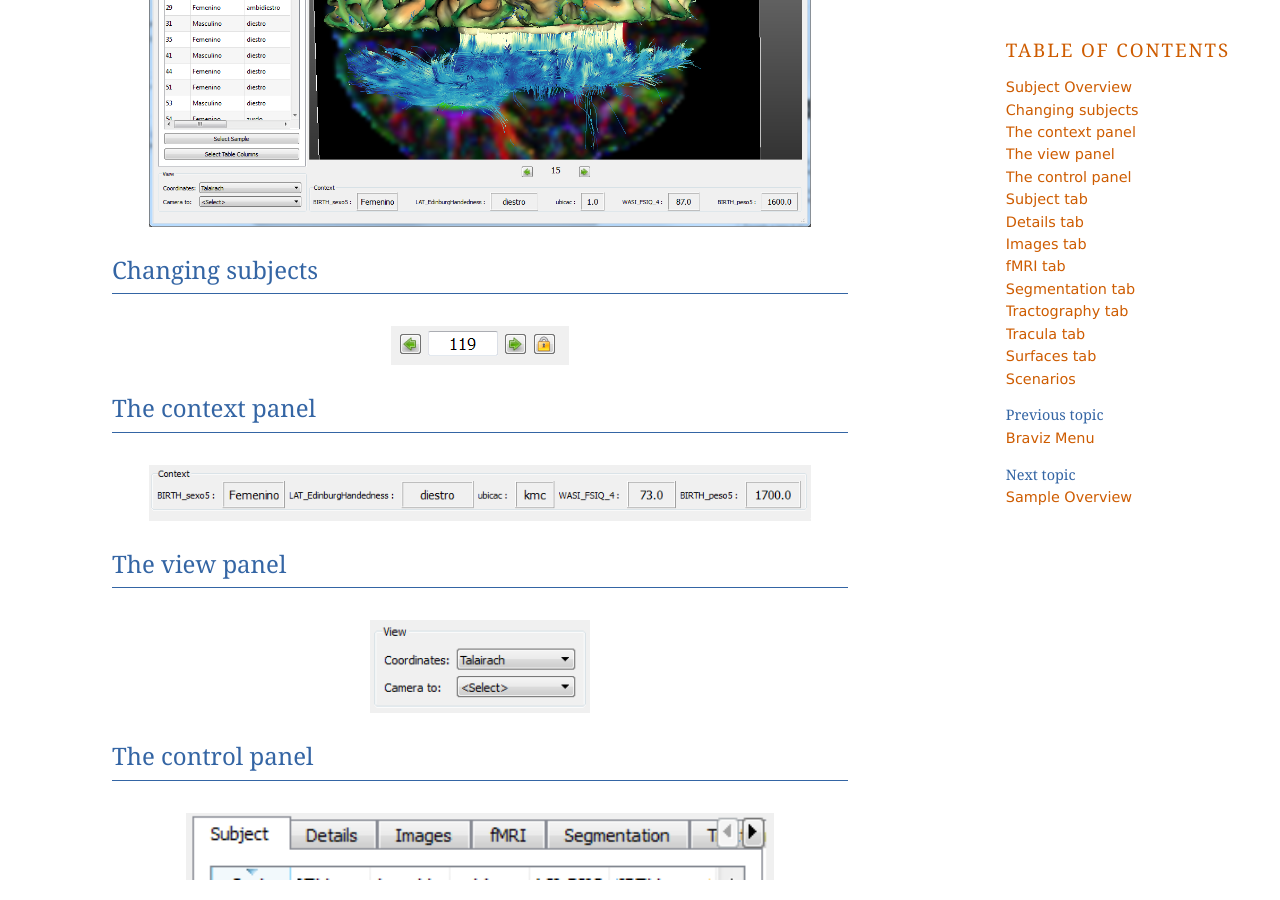
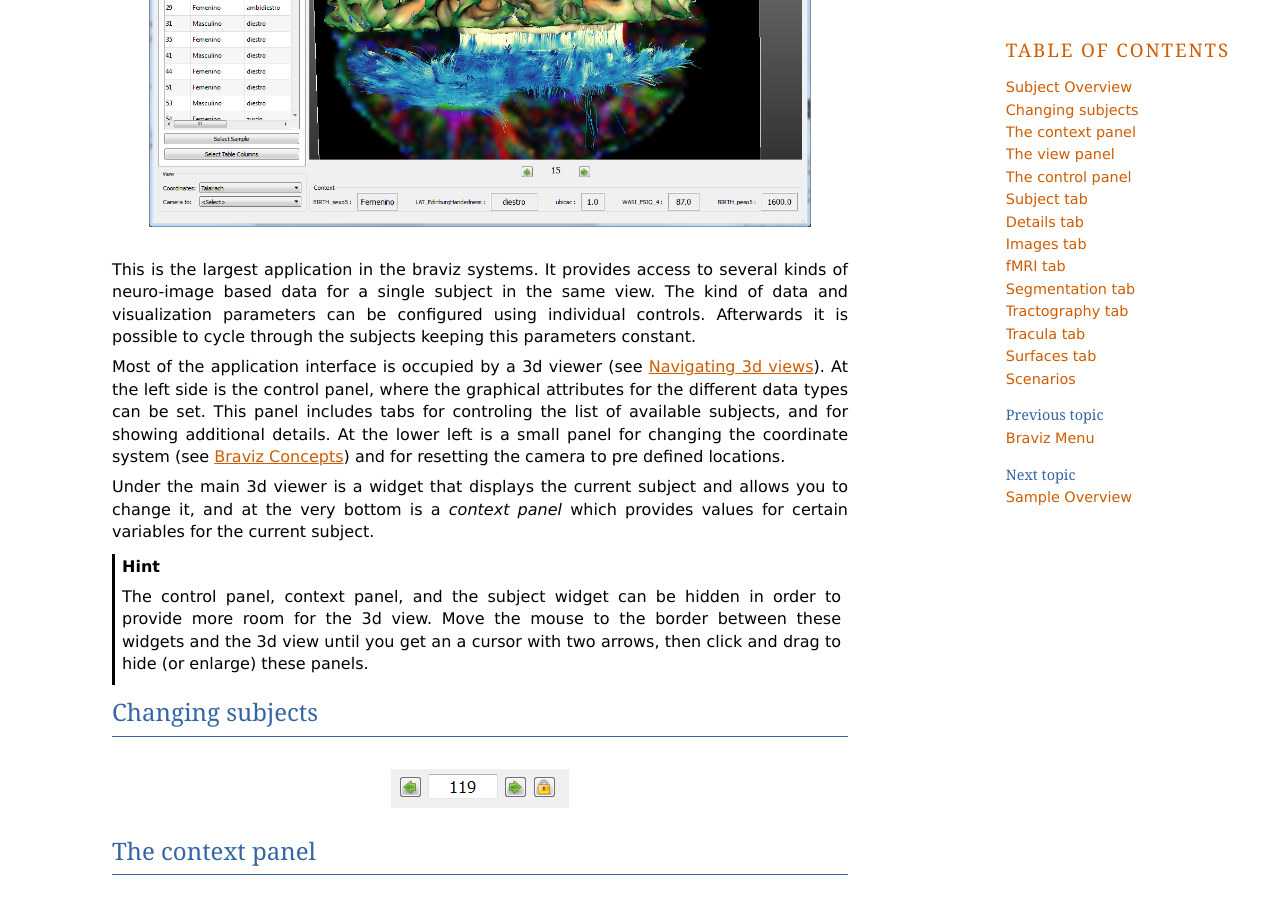
Before and after one commit to diego0020/braviz-app, a Sphinx documentation site: the page built from sphinx_doc/source/graphical/subject_overview.rst, in a window 1280 px wide and 900 px high, scrolled down 313 px. Built offline with Sphinx 7.4.7, drawn with Linux system fonts in a browser that asks for light colours.

Commit message:
subject overview documentation

```diff
--- a/sphinx_doc/source/graphical/subject_overview.rst
+++ b/sphinx_doc/source/graphical/subject_overview.rst
@@ -5,6 +5,23 @@ Subject Overview
     :align: center
     :width: 90%
     :alt: Subject overview screenshot
+
+This is the largest application in the braviz systems. It provides access to several kinds of neuro-image based data
+for a single subject in the same view. The kind of data and visualization parameters can be configured using individual
+controls. Afterwards it is possible to cycle through the subjects keeping this parameters constant.
+
+Most of the application interface is occupied by a 3d viewer (see :doc:`3dviews`). At the left side is the control
+panel, where the graphical attributes for the different data types can be set. This panel includes tabs for controling
+the list of available subjects, and for showing additional details.  At the lower left is a small panel for changing
+the coordinate system (see :doc:`concepts`) and for resetting the camera to pre defined locations.
+
+Under the main 3d viewer is a widget that displays the current subject and allows you to change it, and at the
+very bottom is a *context panel* which provides values for certain variables for the current subject.
+
+.. hint::
+    The control panel, context panel, and the subject widget can be hidden in order to provide more room
+    for the 3d view. Move the mouse to the border between these widgets and the 3d view until you get an
+    a cursor with two arrows, then click and drag to hide (or enlarge) these panels.
 
 Changing subjects
 -------------------
@@ -18,7 +35,7 @@ The context panel
 
 .. image:: images/subject_overview/context.png
     :align: center
-    :width: 90%
+    :width: 100%
     :alt: Context panel
 
 The view panel
```
